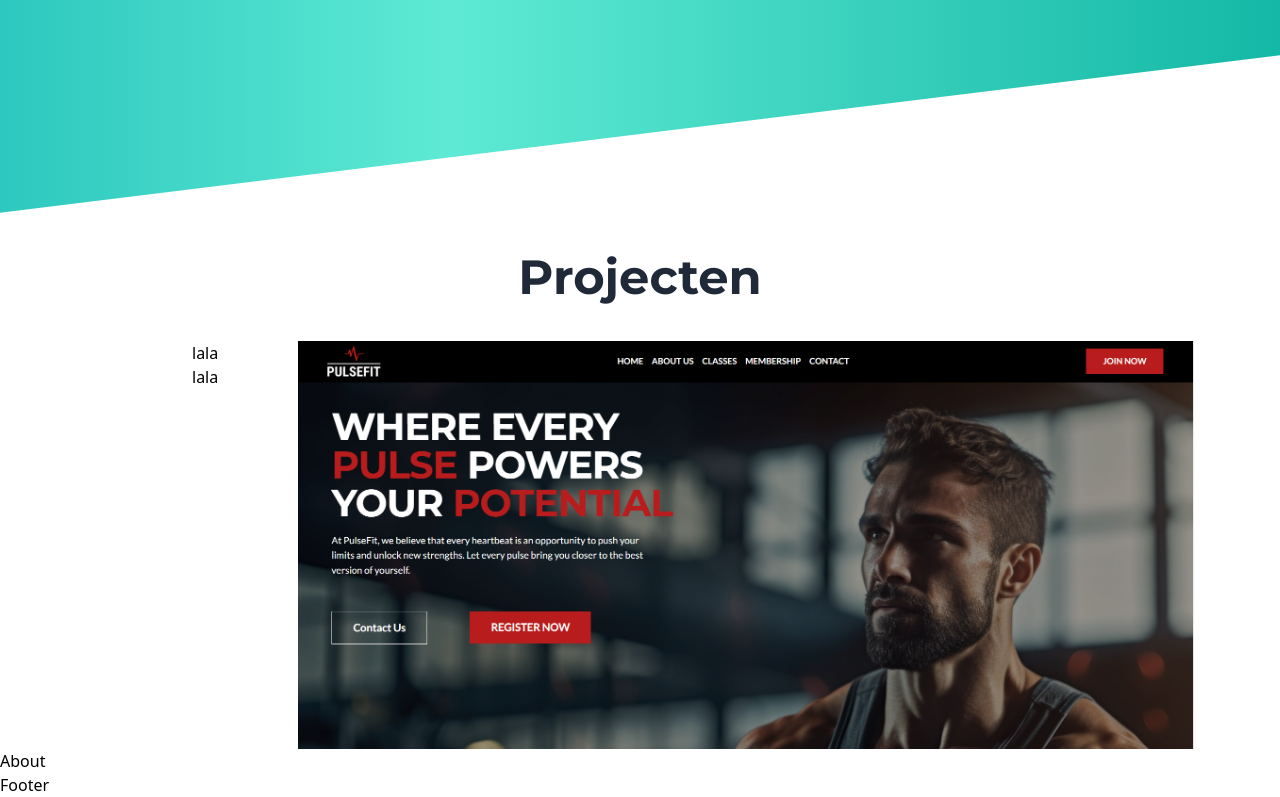
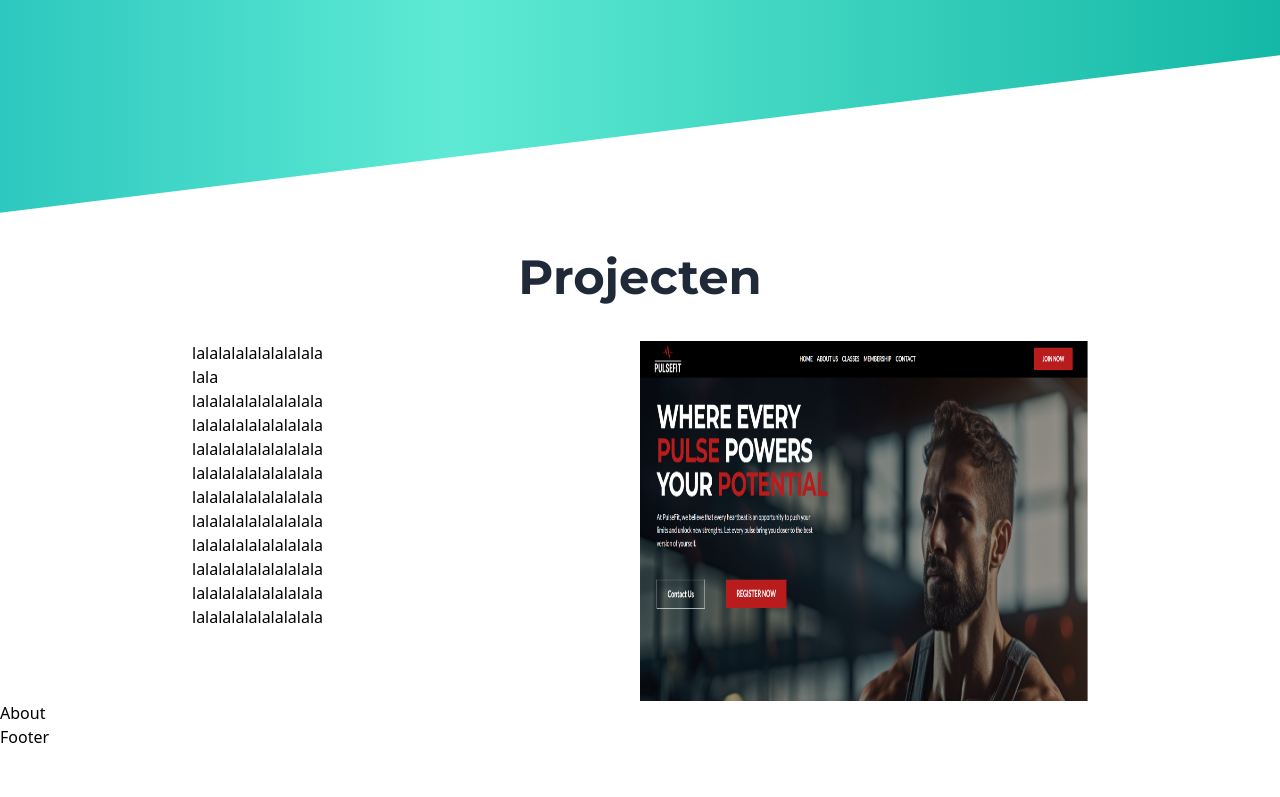
Before and after one commit to Quincy-Fer/portfolio, a React (Vite) app: page / in a window 1280 px wide. Shown: the part 1623-2420 px from the top of the page. After the commit the page ends 2372 px from the top, so only its background shows below. Built offline with nearby package versions, Linux system fonts and the light colour scheme; a web font is replaced by a local one.

Commit message:
added pulsefit image

```diff
--- a/src/components/Projects.tsx
+++ b/src/components/Projects.tsx
@@ -1,5 +1,5 @@
 import React from "react";
-import pulsefit from '../assets/images/pulse-fit .png'
+import pulsefit from '../assets/images/pulse-fit.png'
 
 const Projects = () => {
   return (
@@ -8,12 +8,24 @@ const Projects = () => {
         Projecten
       </h2>
       {/* project 1 */}
-      <div className="flex justify-evenly gap-20">
+      <div className="grid grid-cols-2 h-[360px]">
         <div>
-          <h4>lala</h4>
+          <h4>lalalalalalalalalala</h4>
           <p>lala</p>
+          <h4>lalalalalalalalalala</h4>
+          <h4>lalalalalalalalalala</h4>
+          <h4>lalalalalalalalalala</h4>
+          <h4>lalalalalalalalalala</h4>
+          <h4>lalalalalalalalalala</h4>
+          <h4>lalalalalalalalalala</h4>
+          <h4>lalalalalalalalalala</h4>
+          <h4>lalalalalalalalalala</h4>
+          <h4>lalalalalalalalalala</h4>
+          <h4>lalalalalalalalalala</h4>
+
         </div>
-        <img src={pulsefit} alt="" />
+        <img src={pulsefit} alt="" className="w-full h-full" />
+
 
       </div>
     </section>
```
Also changed, not shown: src/assets/images/pulse-fit.png (renamed from src/assets/images/pulse-fit .png).
